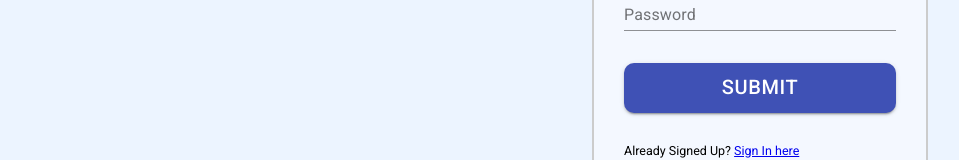
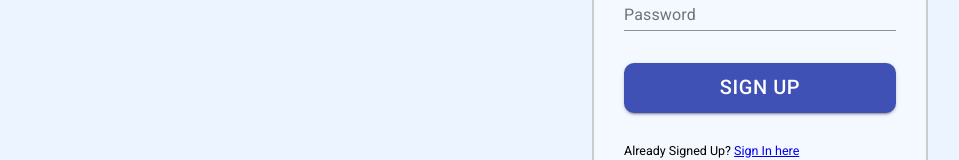
Before and after one commit to hegworks/social-media-frontend, a React (Create React App) app: page /signup in a window 1280 px wide. Shown: the part 490-650 px from the top of the page, without its empty margins (160-1119 px from the left). Built offline with nearby package versions, Linux system fonts and the light colour scheme.

Commit message:
Fix button names

```diff
--- a/src/components/SignIn.jsx
+++ b/src/components/SignIn.jsx
@@ -78,7 +78,7 @@ const SignIn = props => {
 							placeholder="Your password"
 							onChange={event => setPssword(event.target.value)}
 						/>
-						<SignInButton type="submit" variant="contained" color="primary"> Submit </SignInButton>
+						<SignInButton type="submit" variant="contained" color="primary"> Sign in </SignInButton>
 						<p>
 							Don't have an account? <Link className="link" to="/signup">Sign Up here</Link>
 						</p>
--- a/src/components/SignUp.jsx
+++ b/src/components/SignUp.jsx
@@ -110,7 +110,7 @@ const SignUp = props => {
 							onChange={event => setPassword(event.target.value)}
 						/>
 						<SignUpButton type="submit" variant="contained" color="primary">
-							Submit
+							Sign up
 						</SignUpButton>
 						<p>
 							Already Signed Up? <Link className="link" to="/signin">Sign In here</Link>
```
